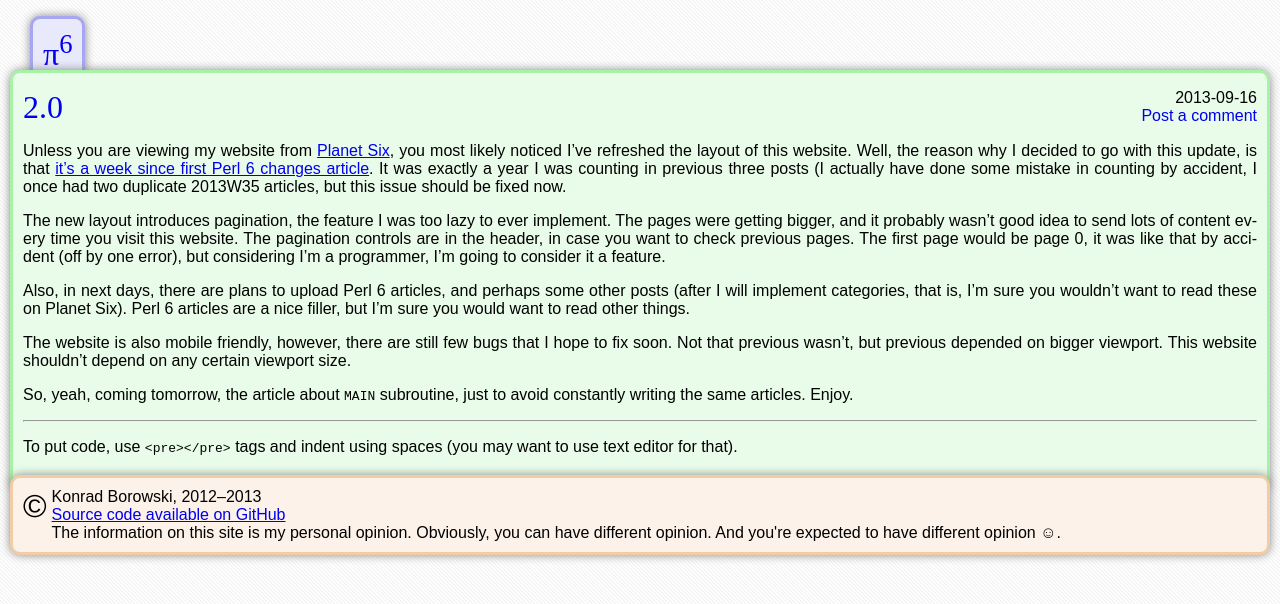
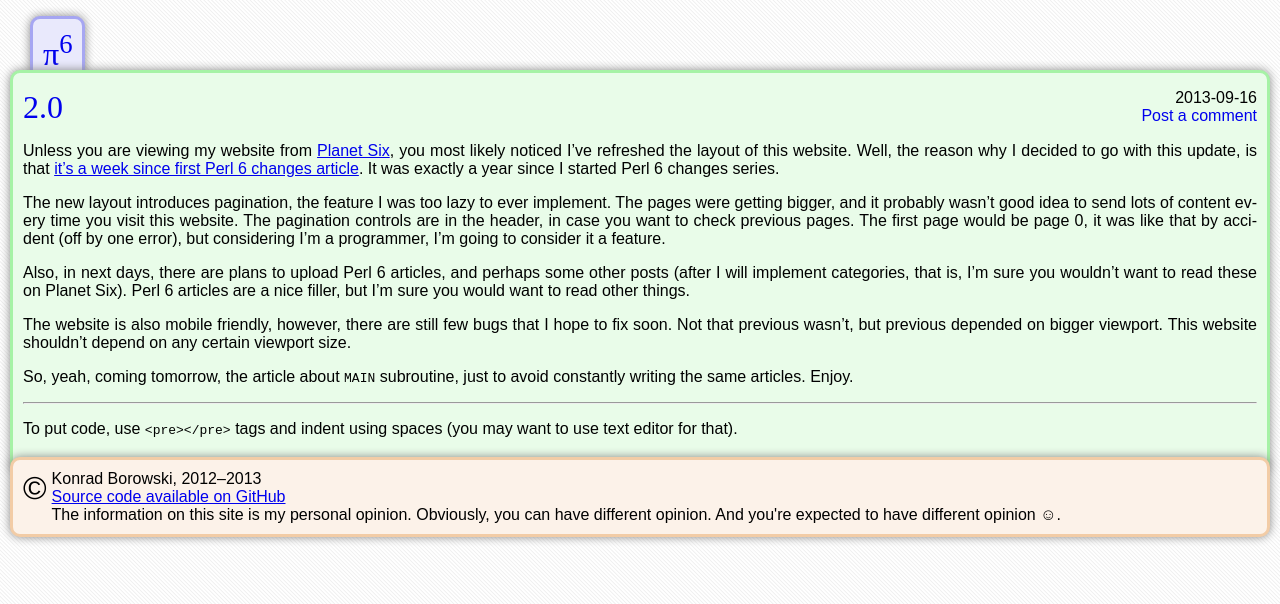
Before and after one commit to KamilaBorowska/old-xfix.github.io, a Jekyll site: the page built from _posts/2013-09-16-two-dot-zero.md, in a window 1280 px wide. Shown: the top 604 px of the page. Built offline with Jekyll 4.4.1, drawn with Linux system fonts in a browser that asks for light colours; some web fonts are replaced; comment, search, counter and statistics services are not loaded.

Commit message:
fixfixfix

```diff
--- a/_posts/2013-09-16-two-dot-zero.md
+++ b/_posts/2013-09-16-two-dot-zero.md
@@ -6,9 +6,7 @@ Unless you are viewing my website from [Planet Six](http://planetsix.perl.org/),
 you most likely noticed I've refreshed the layout of this website. Well,
 the reason why I decided to go with this update, is that [it's a week
 since first Perl&nbsp;6 changes article](http://glitchmr.github.io/perl-6-changes-2012W37.html).
-It was exactly a year I was counting in previous three posts (I actually
-have done some mistake in counting by accident, I once had two duplicate
-2013W35 articles, but this issue should be fixed now.
+It was exactly a year since I started Perl&nbsp;6 changes series.
 
 The new layout introduces pagination, the feature I was too lazy to ever
 implement. The pages were getting bigger, and it probably wasn't good
```
